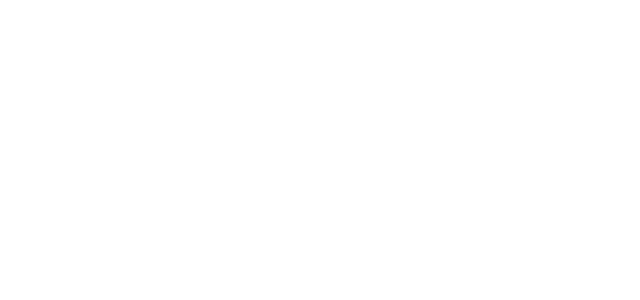
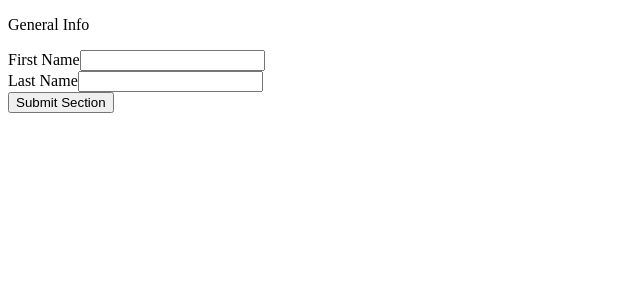
Before and after one commit to AlecBongard/cv-project, a React (Create React App) app: page / in a window 1280 px wide. Shown: the top 300 px of the page, without its empty margins (0-640 px from the left). Built offline with nearby package versions, Linux system fonts and the light colour scheme.

Commit message:
Create Section and Field components

```diff
--- a/src/App.js
+++ b/src/App.js
@@ -1,4 +1,5 @@
 import react, {Component} from "react";
+import Section from "./components/Section";
 
 class App extends Component{
   constructor(props){
@@ -7,6 +8,17 @@ class App extends Component{
 
   render(){
     return (<div>
+      <Section sectionName="General Info" fields={[{
+        name: "fname",
+        labelText: "First Name",
+        type: "text",
+      },
+      {
+        name: "lname",
+        labelText: "Last Name",
+        type: "text",
+      },
+      ]}></Section>
     </div>)
   }
 }
--- /dev/null
+++ b/src/components/Field.js
@@ -0,0 +1,18 @@
+import react, { Component } from "react";
+
+class Field extends Component {
+    constructor(props){
+        super(props);
+    }
+
+    render(){
+        return(
+            <div className="input-wrap">
+                <label htmlFor={this.props.name}>{this.props.labelText}</label>
+                <input type={this.props.type} name={this.props.name}/>
+            </div>
+        )
+    }
+}
+
+export default Field;
--- /dev/null
+++ b/src/components/Section.js
@@ -0,0 +1,39 @@
+import react, { Component } from "react";
+import Field from "./Field"
+
+class Section extends Component {
+    constructor(props){
+        super(props)
+
+        this.generateFields = this.generateFields.bind(this);
+    }
+
+    generateFields(){
+        const fields = this.props.fields;
+
+        const fieldComps = fields.map(field=>{
+            return (
+                <Field name={field.name} labelText={field.labelText} type={field.type}></Field>
+            )
+        })
+
+        return fieldComps;
+    }
+
+    render(){
+        const fields = this.generateFields();
+
+        return (
+            <div className="section">
+                <p className="form-title">{this.props.sectionName}</p>
+                <form>
+                    {fields}
+                    <button type="submit">Submit Section</button>
+                </form>
+
+            </div>
+        )
+    }
+}
+
+export default Section;
```
